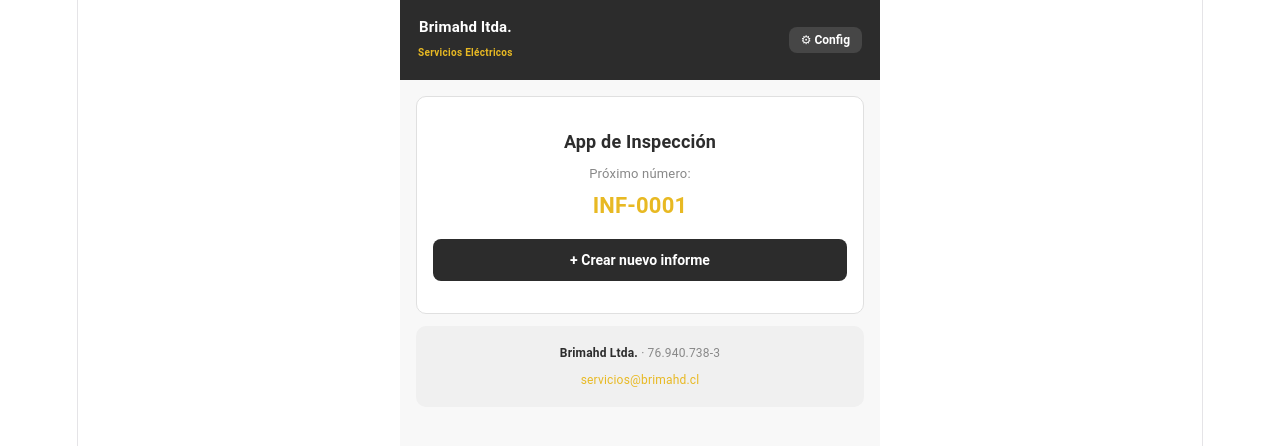
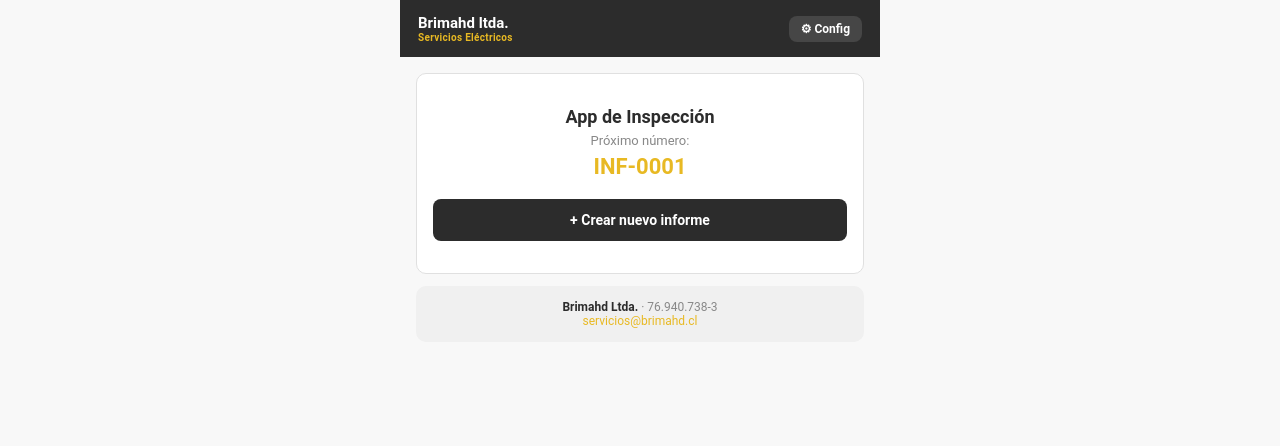
Before and after one commit to isaacjorquera5823-dev/Brimahd-inspeccion, a React (Vite) app: page / in a window 1280 px wide. Shown: the top 446 px of the page. Built offline with nearby package versions, Linux system fonts and the light colour scheme.

Commit message:
Update index.css

```diff
--- a/src/index.css
+++ b/src/index.css
@@ -1,111 +1,25 @@
-:root {
-  --text: #6b6375;
-  --text-h: #08060d;
-  --bg: #fff;
-  --border: #e5e4e7;
-  --code-bg: #f4f3ec;
-  --accent: #aa3bff;
-  --accent-bg: rgba(170, 59, 255, 0.1);
-  --accent-border: rgba(170, 59, 255, 0.5);
-  --social-bg: rgba(244, 243, 236, 0.5);
-  --shadow:
-    rgba(0, 0, 0, 0.1) 0 10px 15px -3px, rgba(0, 0, 0, 0.05) 0 4px 6px -2px;
-
-  --sans: system-ui, 'Segoe UI', Roboto, sans-serif;
-  --heading: system-ui, 'Segoe UI', Roboto, sans-serif;
-  --mono: ui-monospace, Consolas, monospace;
-
-  font: 18px/145% var(--sans);
-  letter-spacing: 0.18px;
-  color-scheme: light dark;
-  color: var(--text);
-  background: var(--bg);
-  font-synthesis: none;
-  text-rendering: optimizeLegibility;
-  -webkit-font-smoothing: antialiased;
-  -moz-osx-font-smoothing: grayscale;
-
-  @media (max-width: 1024px) {
-    font-size: 16px;
-  }
+*, *::before, *::after {
+  box-sizing: border-box;
+  margin: 0;
+  padding: 0;
 }
 
-@media (prefers-color-scheme: dark) {
-  :root {
-    --text: #9ca3af;
-    --text-h: #f3f4f6;
-    --bg: #16171d;
-    --border: #2e303a;
-    --code-bg: #1f2028;
-    --accent: #c084fc;
-    --accent-bg: rgba(192, 132, 252, 0.15);
-    --accent-border: rgba(192, 132, 252, 0.5);
-    --social-bg: rgba(47, 48, 58, 0.5);
-    --shadow:
-      rgba(0, 0, 0, 0.4) 0 10px 15px -3px, rgba(0, 0, 0, 0.25) 0 4px 6px -2px;
-  }
+html, body {
+  width: 100%;
+  max-width: 100vw;
+  overflow-x: hidden;
+  -webkit-text-size-adjust: 100%;
+}
 
-  #social .button-icon {
-    filter: invert(1) brightness(2);
-  }
+body {
+  background: #f8f8f8;
 }
 
 #root {
-  width: 1126px;
-  max-width: 100%;
-  margin: 0 auto;
-  text-align: center;
-  border-inline: 1px solid var(--border);
-  min-height: 100svh;
-  display: flex;
-  flex-direction: column;
-  box-sizing: border-box;
+  width: 100%;
 }
 
-body {
-  margin: 0;
+input, select, textarea, button {
+  font-family: inherit;
+  font-size: inherit;
 }
-
-h1,
-h2 {
-  font-family: var(--heading);
-  font-weight: 500;
-  color: var(--text-h);
-}
-
-h1 {
-  font-size: 56px;
-  letter-spacing: -1.68px;
-  margin: 32px 0;
-  @media (max-width: 1024px) {
-    font-size: 36px;
-    margin: 20px 0;
-  }
-}
-h2 {
-  font-size: 24px;
-  line-height: 118%;
-  letter-spacing: -0.24px;
-  margin: 0 0 8px;
-  @media (max-width: 1024px) {
-    font-size: 20px;
-  }
-}
-p {
-  margin: 0;
-}
-
-code,
-.counter {
-  font-family: var(--mono);
-  display: inline-flex;
-  border-radius: 4px;
-  color: var(--text-h);
-}
-
-code {
-  font-size: 15px;
-  line-height: 135%;
-  padding: 4px 8px;
-  background: var(--code-bg);
-}
```
